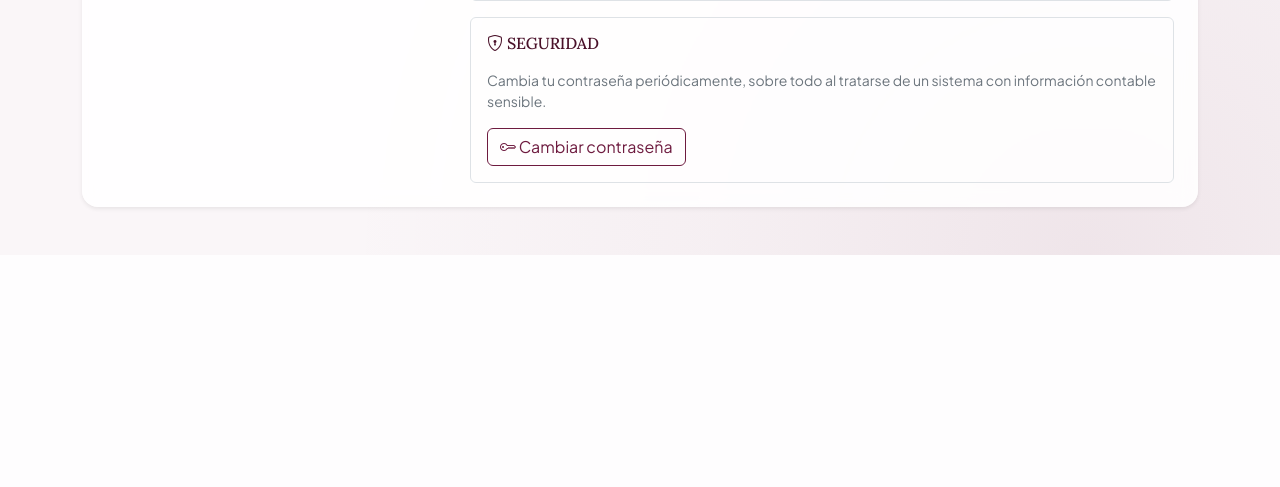
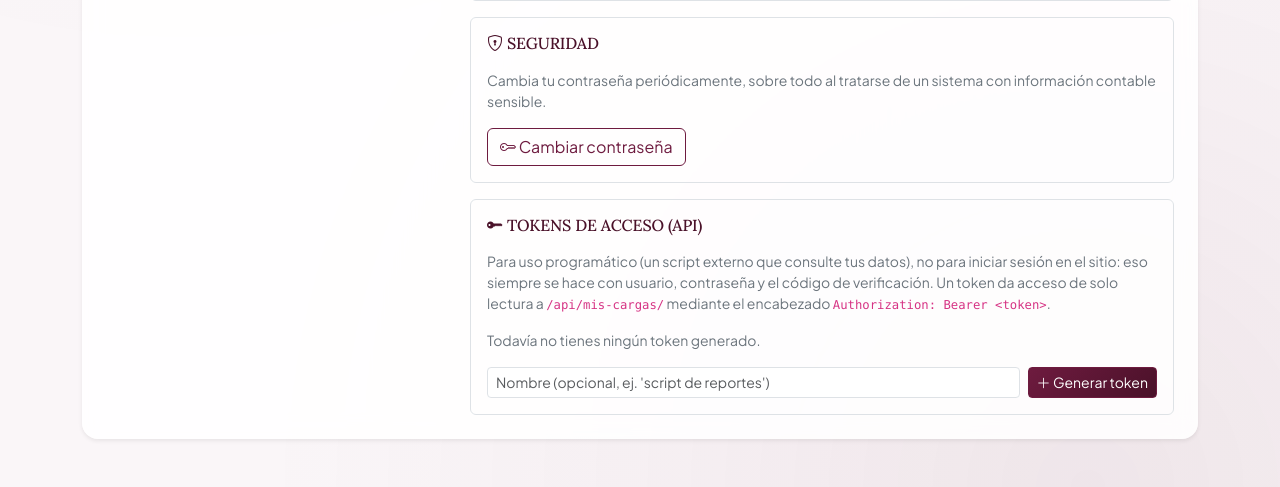
Before and after one commit to AsturilloAlan/proyecto-de-grado, a Django app: page /perfil/ in a window 1280 px wide. Shown: the part 765-1252 px from the top of the page. Before the commit the page ends 1020 px from the top, so only its background shows below. Run offline with Django 4.2, Linux system fonts and the light colour scheme; the visitor is signed in with stand-in values (Sample User, id 1); data comes from the database, SQL or seed files in the repository; data that the repository does not hold is empty.

Commit message:
Agrega paginacion con elipsis, vista de registros cargados, cookies seguras (HTTPS) y token de acceso personal (API)

```diff
--- /dev/null
+++ b/registros/templatetags/paginacion_extra.py
@@ -0,0 +1,20 @@
+"""Filtro para la paginación (`_paginacion.html`).
+
+Django los templates solo pueden invocar métodos sin argumentos, y
+`Paginator.get_elided_page_range()` necesita el número de página actual
+como argumento — por eso no se puede llamar directo desde el template.
+Este filtro es el puente: recibe el objeto de página (lo que devuelve
+`Paginator.get_page()`) y arma la lista de números a mostrar, con "..."
+en vez de listar cientos de páginas seguidas (un archivo grande puede
+tener varios cientos de páginas de registros).
+"""
+from django import template
+
+register = template.Library()
+
+
+@register.filter
+def rango_paginas(pagina):
+    return pagina.paginator.get_elided_page_range(
+        pagina.number, on_each_side=1, on_ends=1
+    )
--- a/usuarios/models.py
+++ b/usuarios/models.py
@@ -9,6 +9,7 @@ datos: el usuario, contraseña, permisos y grupos siguen viviendo solo en
 `auth_user`.
 """
 import random
+import secrets
 from datetime import timedelta
 
 from django.conf import settings
@@ -99,3 +100,53 @@ class CodigoVerificacion(models.Model):
         cls.objects.filter(usuario=usuario, usado=False).update(usado=True)
         codigo = f"{random.randint(0, 999999):06d}"
         return cls.objects.create(usuario=usuario, codigo=codigo)
+
+
+class TokenAcceso(models.Model):
+    """Token de acceso personal (tipo "Personal Access Token" de GitHub),
+    pensado para uso programático (un script o sistema externo que
+    consulte datos por API), NO para reemplazar el login del sitio.
+
+    El login web sigue siendo por sesión + 2FA (ver `LoginSiempreInicioView`
+    en views.py) — eso no cambia. Este token es un mecanismo aparte y
+    aditivo: cada usuario puede generar uno o varios desde su perfil, y
+    usarlo para autenticarse contra endpoints de solo lectura pensados
+    para integraciones (ej. `/api/mis-cargas/`), sin necesidad de manejar
+    cookies de sesión.
+
+    El valor del token se muestra completo una sola vez, justo al
+    crearlo (ver vista `generar_token`); después solo se listan sus
+    últimos caracteres, igual que hacen GitHub/GitLab con sus tokens.
+    """
+
+    usuario = models.ForeignKey(
+        settings.AUTH_USER_MODEL, on_delete=models.CASCADE, related_name="tokens_acceso"
+    )
+    token = models.CharField(max_length=64, unique=True, editable=False)
+    nombre = models.CharField(
+        "Nombre/etiqueta",
+        max_length=100,
+        blank=True,
+        help_text="Para identificar para qué es este token (ej. 'script de reportes').",
+    )
+    creado = models.DateTimeField(auto_now_add=True)
+    ultimo_uso = models.DateTimeField(null=True, blank=True)
+
+    class Meta:
+        verbose_name = "Token de acceso"
+        verbose_name_plural = "Tokens de acceso"
+        ordering = ["-creado"]
+
+    def __str__(self):
+        return f"Token de {self.usuario.username} ({self.nombre or 'sin nombre'})"
+
+    def save(self, *args, **kwargs):
+        if not self.token:
+            self.token = secrets.token_hex(32)
+        super().save(*args, **kwargs)
+
+    @property
+    def token_parcial(self):
+        """Solo los últimos 4 caracteres, para mostrar en el listado sin
+        exponer el token completo de nuevo."""
+        return f"••••••••{self.token[-4:]}"
--- a/usuarios/templates/usuarios/perfil.html
+++ b/usuarios/templates/usuarios/perfil.html
@@ -84,7 +84,7 @@
                 </form>
             </div>
 
-            <div class="p-3 rounded border">
+            <div class="p-3 rounded border mb-3">
                 <h2 class="h6 text-guindo text-uppercase mb-3">
                     <i class="bi bi-shield-lock"></i> Seguridad
                 </h2>
@@ -94,6 +94,65 @@
                 <a class="btn btn-outline-guindo" href="{% url 'cambiar_clave' %}">
                     <i class="bi bi-key"></i> Cambiar contraseña
                 </a>
+            </div>
+
+            <div class="p-3 rounded border">
+                <h2 class="h6 text-guindo text-uppercase mb-3">
+                    <i class="bi bi-key-fill"></i> Tokens de acceso (API)
+                </h2>
+                <p class="text-secondary small mb-3">
+                    Para uso programático (un script externo que consulte tus datos), no para
+                    iniciar sesión en el sitio: eso siempre se hace con usuario, contraseña y
+                    el código de verificación. Un token da acceso de solo lectura a
+                    <code>/api/mis-cargas/</code> mediante el encabezado
+                    <code>Authorization: Bearer &lt;token&gt;</code>.
+                </p>
+
+                {% if tokens %}
+                    <div class="table-responsive mb-3">
+                        <table class="table table-sm align-middle mb-0">
+                            <thead>
+                                <tr>
+                                    <th>Nombre</th>
+                                    <th>Token</th>
+                                    <th>Creado</th>
+                                    <th>Último uso</th>
+                                    <th></th>
+                                </tr>
+                            </thead>
+                            <tbody>
+                                {% for token in tokens %}
+                                <tr>
+                                    <td>{{ token.nombre|default:"—" }}</td>
+                                    <td><code>{{ token.token_parcial }}</code></td>
+                                    <td class="text-nowrap">{{ token.creado|date:"d/m/Y H:i" }}</td>
+                                    <td class="text-nowrap">{{ token.ultimo_uso|date:"d/m/Y H:i"|default:"Nunca" }}</td>
+                                    <td class="text-end">
+                                        <form method="post" action="{% url 'revocar_token' token.id %}"
+                                              onsubmit="return confirm('¿Revocar este token? Cualquier script que lo use dejará de poder acceder.');">
+                                            {% csrf_token %}
+                                            <button class="btn btn-sm btn-outline-danger" type="submit">
+                                                <i class="bi bi-trash"></i> Revocar
+                                            </button>
+                                        </form>
+                                    </td>
+                                </tr>
+                                {% endfor %}
+                            </tbody>
+                        </table>
+                    </div>
+                {% else %}
+                    <p class="text-secondary small">Todavía no tienes ningún token generado.</p>
+                {% endif %}
+
+                <form method="post" action="{% url 'generar_token' %}" class="d-flex gap-2">
+                    {% csrf_token %}
+                    <input type="text" name="nombre" class="form-control form-control-sm"
+                           placeholder="Nombre (opcional, ej. 'script de reportes')" maxlength="100">
+                    <button class="btn btn-sm btn-guindo text-nowrap" type="submit">
+                        <i class="bi bi-plus-lg"></i> Generar token
+                    </button>
+                </form>
             </div>
         </div>
     </div>
--- a/usuarios/urls.py
+++ b/usuarios/urls.py
@@ -21,4 +21,7 @@ urlpatterns = [
     path("usuarios/", views.usuarios_lista, name="usuarios_lista"),
     path("usuarios/nuevo/", views.usuario_crear, name="usuario_crear"),
     path("usuarios/<int:usuario_id>/editar/", views.usuario_editar, name="usuario_editar"),
+    path("perfil/tokens/nuevo/", views.generar_token, name="generar_token"),
+    path("perfil/tokens/<int:token_id>/revocar/", views.revocar_token, name="revocar_token"),
+    path("api/mis-cargas/", views.api_mis_cargas, name="api_mis_cargas"),
 ]
--- a/usuarios/views.py
+++ b/usuarios/views.py
@@ -4,11 +4,13 @@ from django.contrib.auth.decorators import login_required
 from django.contrib.auth.models import Group, User
 from django.contrib.auth.views import LoginView, PasswordChangeView
 from django.core.cache import cache
+from django.http import JsonResponse
 from django.shortcuts import get_object_or_404, redirect, render
 from django.urls import reverse_lazy
+from django.views.decorators.http import require_POST
 
 from .autenticacion_2fa import CLAVE_SESION_USUARIO_PENDIENTE, enviar_codigo, validar_codigo
-from .decorators import rol_requerido
+from .decorators import rol_requerido, token_requerido
 from .forms import (
     CambiarClaveForm,
     CodigoVerificacionForm,
@@ -17,7 +19,7 @@ from .forms import (
     UsuarioCrearForm,
     UsuarioEditarForm,
 )
-from .models import PRESETS_AVATAR, PerfilUsuario
+from .models import PRESETS_AVATAR, PerfilUsuario, TokenAcceso
 
 # --- Bloqueo por intentos fallidos de login (RNF-03, protección básica
 # contra fuerza bruta) ---
@@ -239,8 +241,67 @@ def perfil(request):
             "form": form_avatar,
             "form_datos": form_datos,
             "presets_avatar": PRESETS_AVATAR,
+            "tokens": request.user.tokens_acceso.all(),
         },
     )
+
+
+@login_required
+@require_POST
+def generar_token(request):
+    """Crea un nuevo token de acceso personal para el usuario autenticado
+    (ver `TokenAcceso` en models.py). El valor completo del token solo se
+    muestra esta vez, en el mensaje de éxito — después no se vuelve a
+    mostrar completo, solo sus últimos 4 caracteres."""
+    nombre = request.POST.get("nombre", "").strip()
+    token = TokenAcceso.objects.create(usuario=request.user, nombre=nombre)
+    messages.success(
+        request,
+        f"Token generado: {token.token} — cópialo ahora, no se va a volver "
+        f"a mostrar completo.",
+    )
+    return redirect("perfil")
+
+
+@login_required
+@require_POST
+def revocar_token(request, token_id):
+    """Elimina un token del propio usuario. Cualquier script que lo
+    estuviera usando deja de poder autenticarse de inmediato."""
+    token = get_object_or_404(TokenAcceso, pk=token_id, usuario=request.user)
+    token.delete()
+    messages.success(request, "Token revocado correctamente.")
+    return redirect("perfil")
+
+
+@token_requerido
+def api_mis_cargas(request):
+    """Endpoint de solo lectura autenticado por token (no por sesión),
+    pensado como demostración de uso programático: un script externo
+    puede consultar sus propias cargas sin pasar por el login web ni
+    por el 2FA. Deliberadamente no toca ningún dato ni vista existente.
+    """
+    from registros.models import CargaArchivo  # import local: evita acoplar usuarios <-> registros a nivel de módulo
+
+    usuario = request.usuario_token
+    cargas = CargaArchivo.objects.filter(usuario=usuario).select_related(
+        "empresa", "gestion"
+    ).order_by("-fecha_carga")[:50]
+
+    datos = [
+        {
+            "id": carga.id,
+            "empresa": carga.empresa.nombre,
+            "gestion": carga.gestion.anio,
+            "estado": carga.get_estado_display(),
+            "total_registros": carga.total_registros,
+            "registros_validos": carga.registros_validos,
+            "registros_con_error": carga.registros_con_error,
+            "fecha_carga": carga.fecha_carga.isoformat(),
+        }
+        for carga in cargas
+    ]
+    return JsonResponse({"usuario": usuario.username, "cargas": datos})
 
 
 class CambiarClaveView(PasswordChangeView):
```
Also changed, not shown: config/settings.py (+17 -0 lines), registros/templates/registros/detalle_carga.html (+36 -0 lines), registros/views.py (+15 -1 lines), templates/_paginacion.html (+10 -5 lines), usuarios/decorators.py (+42 -0 lines), registros/templatetags/__init__.py (added).
